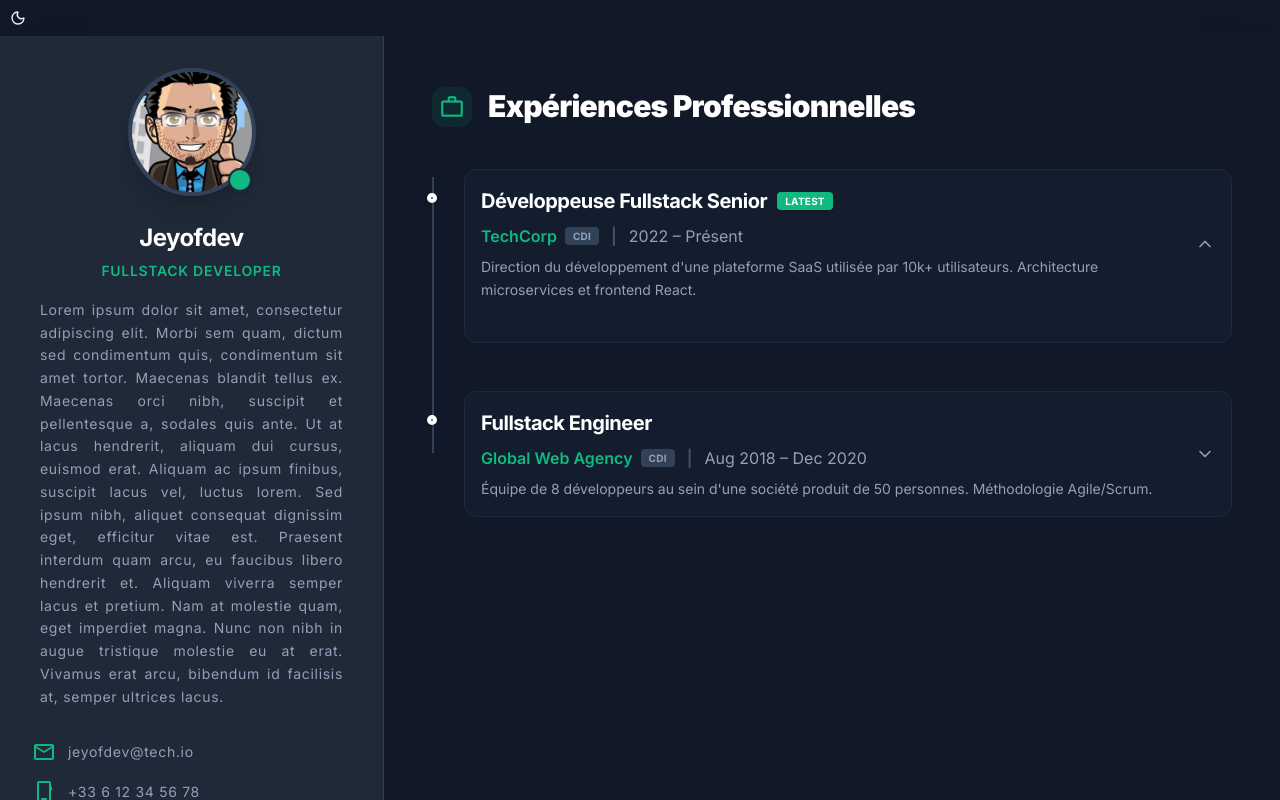
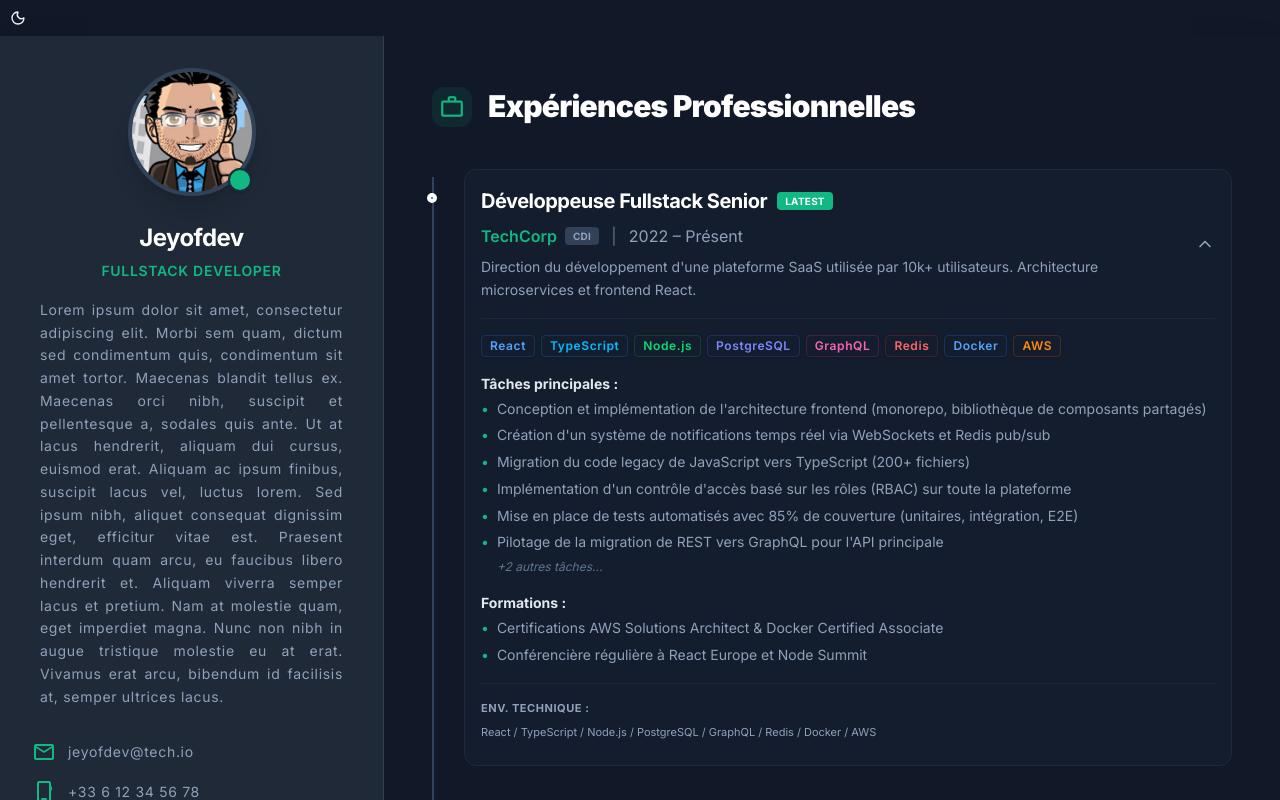
Before and after one commit to jeyofdev/my-interactive-cv, a Next.js app: page /cv in a window 1280 px wide. Both pictures are taken after a click on the button 848 px from the left and 243 px from the top of the page. Shown: the top 800 px of the page. Built offline with nearby package versions, Linux system fonts and the light colour scheme.

Commit message:
feat: add content in accordion

```diff
--- a/app/(resume)/cv/page.tsx
+++ b/app/(resume)/cv/page.tsx
@@ -291,7 +291,130 @@ const ResumePage = () => {
 													</Typography>
 												</AccordionTrigger>
 
-												<AccordionContent className="px-4 pb-6"></AccordionContent>
+												<AccordionContent className="px-4 pb-6">
+													<div className="space-y-4 text-slate-600 dark:text-slate-400 text-sm leading-relaxed border-t border-accordion-separator pt-4">
+														<div className="flex flex-wrap gap-1.5 mb-4">
+															<ListRenderer
+																list={experience.technologies}
+																keyExtractor={(item) => item.id}
+																renderItem={(technology) => (
+																	<Chip
+																		variant="rounded"
+																		color={
+																			skillColorMap[
+																				technology.label
+																					.split(/[\s.]+/)
+																					.join("")
+																					.toLowerCase()
+																			] ?? "default"
+																		}
+																		rounded="sm"
+																		size="thin"
+																	>
+																		<Typography
+																			variant="small"
+																			color="text-current"
+																			fontSize="xs"
+																			fontWeight="semibold"
+																			lineHeight="none"
+																			asChild
+																		>
+																			<span>{technology.label}</span>
+																		</Typography>
+																	</Chip>
+																)}
+															/>
+														</div>
+
+														<div>
+															<Typography
+																variant="muted"
+																color="accordion-muted-foreground-title"
+																fontSize="sm"
+																fontWeight="bold"
+																className="mb-1"
+															>
+																Tâches principales :
+															</Typography>
+
+															<ul className="space-y-1">
+																<ListRenderer
+																	list={experience.details}
+																	keyExtractor={(item) => item.id}
+																	renderItem={(detail) => (
+																		<Typography variant="list" className="flex gap-2">
+																			<span className="text-primary">•</span>
+																			<span>{detail.body}</span>
+																		</Typography>
+																	)}
+																/>
+
+																{experience.id === 1 && (
+																	<Typography
+																		variant="muted"
+																		color="surface-muted-foreground-title"
+																		fontSize="xs"
+																		fontWeight="normal"
+																		fontStyle="italic"
+																		className="mt-1 ml-4"
+																	>
+																		+2 autres tâches...
+																	</Typography>
+																)}
+															</ul>
+														</div>
+
+														{experience.id === 1 && (
+															<div>
+																<Typography
+																	variant="muted"
+																	color="accordion-muted-foreground-title"
+																	fontSize="sm"
+																	fontWeight="bold"
+																	className="mb-1"
+																>
+																	Formations :
+																</Typography>
+
+																<ul className="space-y-1">
+																	<ListRenderer
+																		list={experience.formations}
+																		keyExtractor={(item) => item.id}
+																		renderItem={(formation) => (
+																			<Typography variant="list" className="flex gap-2">
+																				<span className="text-primary">•</span>
+																				<span>{formation.label}</span>
+																			</Typography>
+																		)}
+																	/>
+																</ul>
+															</div>
+														)}
+
+														<div className="pt-4 border-t border-accordion-separator">
+															<Typography
+																variant="muted"
+																color="surface-muted-foreground-info"
+																fontSize="custom-11"
+																fontWeight="bold"
+																textTransform="uppercase"
+																letterSpacing="wider"
+																className="mb-2"
+															>
+																Env. technique :
+															</Typography>
+
+															<Typography
+																variant="muted"
+																color="surface-muted-foreground"
+																fontSize="custom-11"
+																fontWeight="normal"
+															>
+																{experience.technologies.map((tech) => tech.label).join(" / ")}
+															</Typography>
+														</div>
+													</div>
+												</AccordionContent>
 											</AccordionItem>
 										</Accordion>
 									</div>
--- a/app/globals.css
+++ b/app/globals.css
@@ -87,6 +87,10 @@
 	/* Accordion */
 	--color-accordion-background: var(--accordion-background);
 	--color-border-accordion: var(--border-accordion);
+	--color-accordion-separator: var(--accordion-separator);
+	--color-accordion-muted-foreground-title: var(
+		--accordion-muted-foreground-title
+	);
 
 	/* Fonts */
 	--font-display: 'Inter', 'sans-serif';
@@ -165,6 +169,8 @@
 
 	--accordion-background: theme(--color-slate-50, 50%);
 	--border-accordion: theme(--color-slate-100);
+	--accordion-separator: theme(--color-slate-100);
+	--accordion-muted-foreground-title: theme(--color-slate-700);
 }
 
 .dark {
@@ -208,6 +214,8 @@
 
 	--accordion-background: theme(--color-slate-800 / 30%);
 	--border-accordion: theme(--color-slate-800);
+	--accordion-separator: theme(--color-slate-700 / 30%);
+	--accordion-muted-foreground-title: theme(--color-slate-200);
 }
 
 @layer base {
--- a/components/ui/typography/base-typography.tsx
+++ b/components/ui/typography/base-typography.tsx
@@ -15,6 +15,7 @@ const baseTypographyVariants = cva("", {
 			h2: "",
 			h3: "",
 			h6: "",
+			list: "",
 		},
 		color: {
 			default: "text-foreground",
@@ -24,6 +25,8 @@ const baseTypographyVariants = cva("", {
 			"surface-muted-foreground-info": "text-surface-muted-foreground-info",
 			"surface-muted-foreground-info-title": "text-surface-muted-foreground-info-title",
 			"text-current": "text-current",
+			"accordion-muted-foreground-title": "text-accordion-muted-foreground-title",
+			"surface-muted-foreground-title": "text-surface-muted-foreground-title",
 		},
 		fontSize: {
 			xs: "text-xs",
@@ -46,6 +49,10 @@ const baseTypographyVariants = cva("", {
 			bold: "font-bold",
 			extrabold: "font-extrabold",
 			black: "font-black",
+		},
+		fontStyle: {
+			normal: "not-italic",
+			italic: "italic",
 		},
 		textAlign: {
 			left: "text-left",
@@ -79,6 +86,7 @@ const baseTypographyVariants = cva("", {
 		color: "default",
 		fontSize: "sm",
 		fontWeight: "normal",
+		fontStyle: "normal",
 		textAlign: "left",
 		lineHeight: "normal",
 		letterSpacing: "normal",
@@ -99,6 +107,7 @@ const variantElementMap: Record<
 	h2: "h2",
 	h3: "h3",
 	h6: "h6",
+	list: "li",
 };
 
 export type BaseTypographyProps = Omit<React.HTMLAttributes<HTMLElement>, "color"> &
@@ -112,6 +121,7 @@ export const BaseTypography = ({
 	color,
 	fontSize,
 	fontWeight,
+	fontStyle,
 	textAlign,
 	lineHeight,
 	letterSpacing,
@@ -129,6 +139,7 @@ export const BaseTypography = ({
 					color,
 					fontSize,
 					fontWeight,
+					fontStyle,
 					textAlign,
 					lineHeight,
 					letterSpacing,
--- a/data/resume-data.ts
+++ b/data/resume-data.ts
@@ -25,8 +25,14 @@ type Experience = {
 	period: string;
 	type: string;
 	description: string;
-	details: string[];
-	technologies: string[];
+	details: ExperienceDetails[];
+	technologies: Technology[];
+	formations: Formation[];
+};
+
+type ExperienceDetails = {
+	id: number;
+	body: string;
 };
 
 export type Hobby = {
@@ -52,6 +58,9 @@ type Skill = {
 	category: string;
 	items: SkillItem[];
 };
+
+type Technology = Pick<SkillItem, "id" | "label">;
+type Formation = Pick<Technology, "id" | "label">;
 
 export type SkillItem = {
 	id: number;
@@ -143,14 +152,30 @@ export const resumeData: ResumeData = {
 			description:
 				"Direction du développement d'une plateforme SaaS utilisée par 10k+ utilisateurs. Architecture microservices et frontend React.",
 			details: [
-				"Conception et implémentation de l'architecture frontend (monorepo, bibliothèque de composants partagés)",
-				"Création d'un système de notifications temps réel via WebSockets et Redis pub/sub",
-				"Migration du code legacy de JavaScript vers TypeScript (200+ fichiers)",
-				"Implémentation d'un contrôle d'accès basé sur les rôles (RBAC) sur toute la plateforme",
-				"Mise en place de tests automatisés avec 85% de couverture (unitaires, intégration, E2E)",
-				"Pilotage de la migration de REST vers GraphQL pour l'API principale",
+				{
+					id: 1,
+					body: "Conception et implémentation de l'architecture frontend (monorepo, bibliothèque de composants partagés)",
+				},
+				{ id: 2, body: "Création d'un système de notifications temps réel via WebSockets et Redis pub/sub" },
+				{ id: 3, body: "Migration du code legacy de JavaScript vers TypeScript (200+ fichiers)" },
+				{ id: 4, body: "Implémentation d'un contrôle d'accès basé sur les rôles (RBAC) sur toute la plateforme" },
+				{ id: 5, body: "Mise en place de tests automatisés avec 85% de couverture (unitaires, intégration, E2E)" },
+				{ id: 6, body: "Pilotage de la migration de REST vers GraphQL pour l'API principale" },
 			],
-			technologies: ["React", "TypeScript", "Node.js", "PostgreSQL", "GraphQL", "Redis", "Docker", "AWS"],
+			formations: [
+				{ id: 1, label: "Certifications AWS Solutions Architect & Docker Certified Associate" },
+				{ id: 2, label: "Conférencière régulière à React Europe et Node Summit" },
+			],
+			technologies: [
+				{ id: 1, label: "React" },
+				{ id: 2, label: "TypeScript" },
+				{ id: 3, label: "Node.js" },
+				{ id: 4, label: "PostgreSQL" },
+				{ id: 5, label: "GraphQL" },
+				{ id: 6, label: "Redis" },
+				{ id: 7, label: "Docker" },
+				{ id: 8, label: "AWS" },
+			],
 		},
 		{
 			id: 2,
@@ -160,12 +185,20 @@ export const resumeData: ResumeData = {
 			type: "CDI",
 			description: "Équipe de 8 développeurs au sein d'une société produit de 50 personnes. Méthodologie Agile/Scrum.",
 			details: [
-				"Développement de fonctionnalités critiques pour des clients internationaux",
-				"Optimisation des performances de rendu côté client",
-				"Mise en place de pipelines CI/CD",
-				"Support technique et maintenance évolutive",
+				{ id: 1, body: "Développement de fonctionnalités critiques pour des clients internationaux" },
+				{ id: 2, body: "Optimisation des performances de rendu côté client" },
+				{ id: 3, body: "Mise en place de pipelines CI/CD" },
+				{ id: 4, body: "Support technique et maintenance évolutive" },
 			],
-			technologies: ["React", "TypeScript", "Node.js", "PostgreSQL", "GraphQL", "Docker"],
+			formations: [],
+			technologies: [
+				{ id: 1, label: "React" },
+				{ id: 2, label: "TypeScript" },
+				{ id: 3, label: "Node.js" },
+				{ id: 4, label: "PostgreSQL" },
+				{ id: 5, label: "GraphQL" },
+				{ id: 6, label: "Docker" },
+			],
 		},
 	],
 };
--- a/data/typography.ts
+++ b/data/typography.ts
@@ -37,6 +37,14 @@ const paragraphVariants: Record<string, TypographyVariantConfig> = {
 		textAlign: "justify",
 		lineHeight: "relaxed",
 		letterSpacing: "wider",
+	},
+	list: {
+		variant: "small",
+		color: "surface-muted-foreground",
+		fontSize: "sm",
+		textAlign: "left",
+		lineHeight: "relaxed",
+		letterSpacing: "normal",
 	},
 };
 
```
